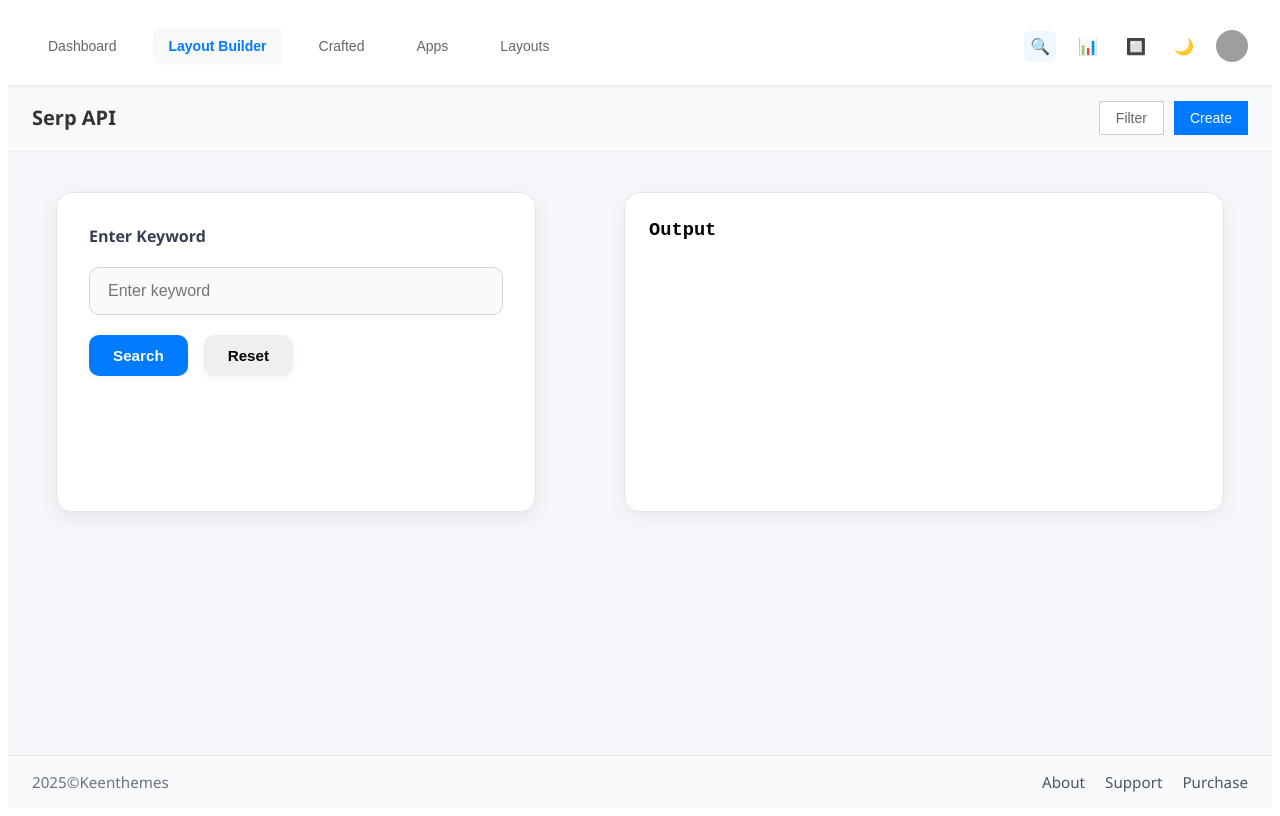
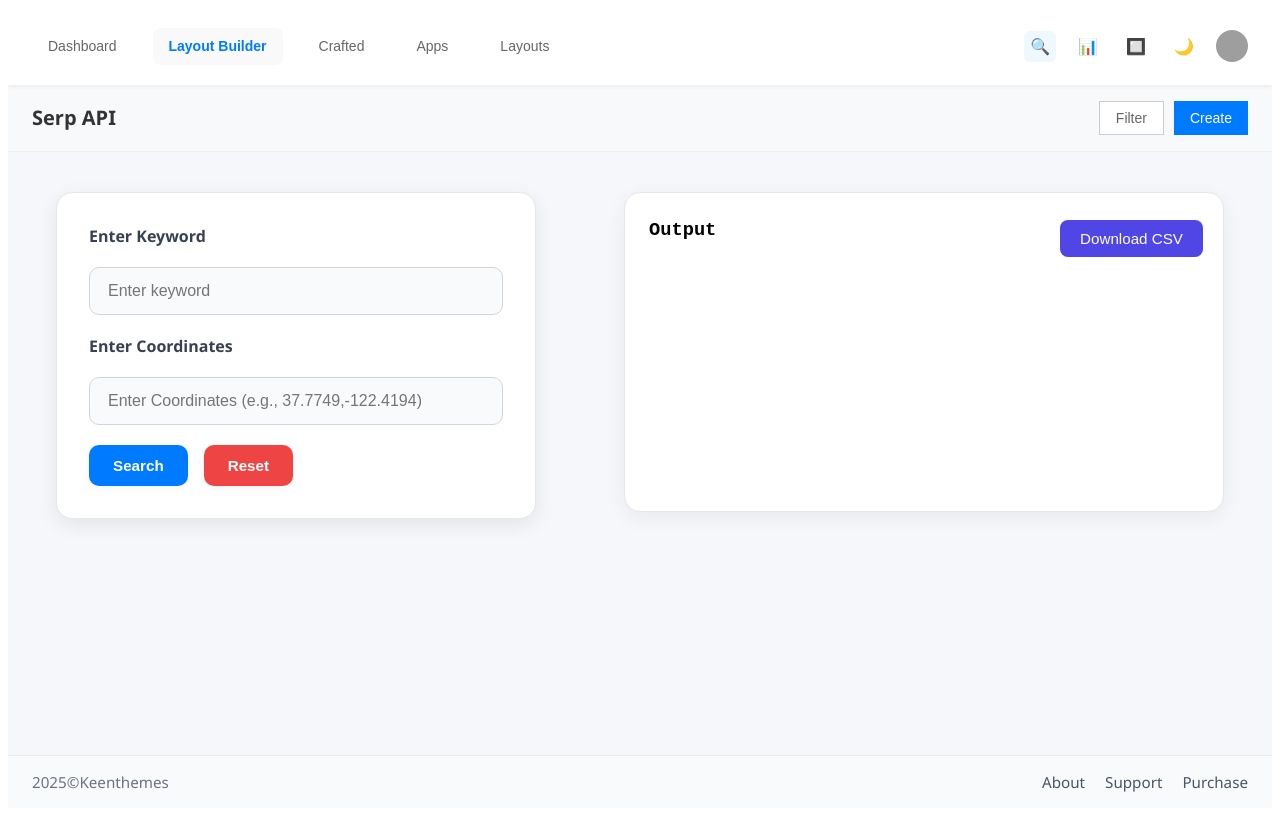
Before and after one commit to Apiksha/SerpApi-App2mobile, a React (Vite) app in the folder my-react-app/: page / in a window 1280 px wide. Built offline with nearby package versions, Linux system fonts and the light colour scheme; grey boxes are pictures that could not be loaded; the HTML template or start-up script is replaced by a standard one.

Commit message:
Added Coordinate input and Download csv logic

```diff
--- a/my-react-app/package.json
+++ b/my-react-app/package.json
@@ -14,14 +14,15 @@
   "dependencies": {
     "cors": "^2.8.5",
     "express": "^4.18.2",
+    "jspdf": "^3.0.1",
     "node-fetch": "^3.3.2",
     "react": "^18.2.0",
     "react-dom": "^18.2.0"
   },
   "devDependencies": {
     "@vitejs/plugin-react": "^4.0.0",
-    "vite": "^4.3.2",
-    "terser": "^5.19.0"
+    "terser": "^5.19.0",
+    "vite": "^4.3.2"
   },
   "engines": {
     "node": ">=18.0.0"
--- a/my-react-app/src/components/Layout.jsx
+++ b/my-react-app/src/components/Layout.jsx
@@ -1,10 +1,11 @@
 import Navbar from './Navbar';
 import LayoutHeader from './LayoutHeader';
 import './styles/Layout.css';
-import { useState } from 'react';
+import { useState, useRef } from 'react';
 
 export default function Layout() {
   const [keyword, setKeyword] = useState('');
+  const [coordinates, setCoordinates] = useState('');
   const [result, setResult] = useState(null);
   const [loading, setLoading] = useState(false);
   const [error, setError] = useState(null);
@@ -16,15 +17,15 @@ export default function Layout() {
     setError(null);
 
     try {
-      // Remove /api from the URL path
-      const response = await fetch(`/search?q=${encodeURIComponent(keyword)}`, {
-        headers: {
-          Accept: 'application/json',
-          'Content-Type': 'application/json',
-        },
-      });
-
-      console.log('Response status:', response.status); // Debug log
+      const response = await fetch(
+        `/search?q=${encodeURIComponent(keyword)}&ll=${encodeURIComponent(coordinates)}`,
+        {
+          headers: {
+            Accept: 'application/json',
+            'Content-Type': 'application/json',
+          },
+        }
+      );
 
       if (!response.ok) {
         const errorText = await response.text();
@@ -32,7 +33,6 @@ export default function Layout() {
       }
 
       const data = await response.json();
-      console.log('Received data:', data); // Debug log
       setResult(data);
     } catch (err) {
       console.error('Search error:', err);
@@ -44,8 +44,57 @@ export default function Layout() {
 
   const handleReset = () => {
     setKeyword('');
+    setCoordinates('');
     setResult(null);
     setError(null);
+  };
+
+  const downloadCSV = () => {
+    if (!result || !Array.isArray(result.local_results)) {
+      alert("No valid data to export.");
+      return;
+    }
+
+    const headers = [
+      'title',
+      'rating',
+      'reviews',
+      'type',
+      'type_id',
+      'address',
+      'phone number',
+      'website',
+      'order_online'
+    ];
+
+    const rows = result.local_results.map(item => ({
+      title: item.title || '',
+      rating: item.rating || '',
+      reviews: item.reviews || '',
+      type: item.type || '',
+      type_id: item.type_id || '',
+      address: item.address || '',
+      'phone number': item.phone || '',
+      website: item.website || '',
+      order_online: item.order_online || ''
+    }));
+
+    const csvContent = [
+      headers.join(','),
+      ...rows.map(row =>
+        headers.map(field => `"${(row[field] || '').toString().replace(/"/g, '""')}"`).join(',')
+      )
+    ].join('\n');
+
+    const blob = new Blob([csvContent], { type: 'text/csv;charset=utf-8;' });
+    const url = URL.createObjectURL(blob);
+
+    const link = document.createElement('a');
+    link.setAttribute('href', url);
+    link.setAttribute('download', 'output.csv');
+    document.body.appendChild(link);
+    link.click();
+    document.body.removeChild(link);
   };
 
   return (
@@ -60,31 +109,45 @@ export default function Layout() {
             <input
               type="text"
               id="search-box"
-              name="q"
+              name="keyword"
               value={keyword}
               placeholder="Enter keyword"
               onChange={(e) => setKeyword(e.target.value)}
               required
             />
+
+            <label htmlFor="search-box-coordinates">Enter Coordinates</label>
+            <input
+              type="text"
+              id="search-box-coordinates"
+              name="coordinates"
+              value={coordinates}
+              placeholder="Enter Coordinates (e.g., 37.7749,-122.4194)"
+              onChange={(e) => setCoordinates(e.target.value)}
+            />
+
             <div className="button-group">
-              <button
-                type="submit"
-                disabled={loading}
-              >
+              <button type="submit" disabled={loading}>
                 {loading ? 'Searching...' : 'Search'}
               </button>
-              <button
-                type="button"
-                onClick={handleReset}
-                disabled={loading}
-              >
+              <button type="reset" onClick={handleReset} disabled={loading}>
                 Reset
               </button>
             </div>
           </form>
 
           <div className="result-box">
-            <h3>Output</h3>
+            <div style={{ display: 'flex', justifyContent: 'space-between', alignItems: 'center' }}>
+              <h3>Output</h3>
+              <button
+                className="download-button"
+                onClick={downloadCSV}
+                disabled={!result || !Array.isArray(result.local_results)}
+              >
+                Download CSV
+              </button>
+            </div>
+
             {loading && <p className="loading">🔄 Loading...</p>}
             {error && <p className="error">{error}</p>}
             {result && (
--- a/my-react-app/src/components/styles/Layout.css
+++ b/my-react-app/src/components/styles/Layout.css
@@ -129,6 +129,17 @@ form button[type="reset"]:hover {
   color: #111827;
 }
 
+.download-button{
+  padding: 10px 20px;
+  background-color: #4f46e5;
+  color: white;
+  border: none;
+  border-radius: 8px;
+  cursor: pointer;
+  font-size: 0.95rem;
+  transition: background-color 0.2s ease;
+}
+
 .loading {
   color: #666;
 }
```
Also changed, not shown: my-react-app/server.js (+11 -5 lines), package.json (deleted, +0 -11 lines), 2 other files (tests, documents, lock files or other folders).
